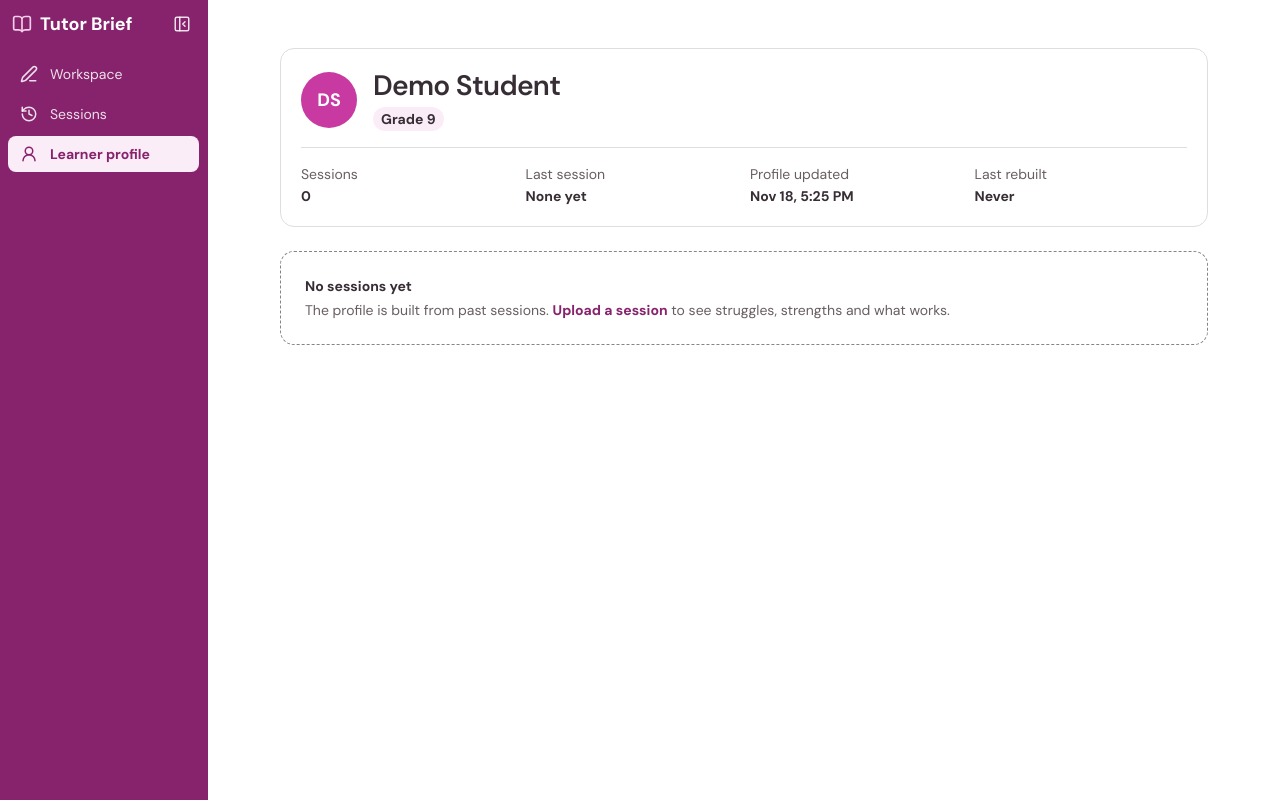
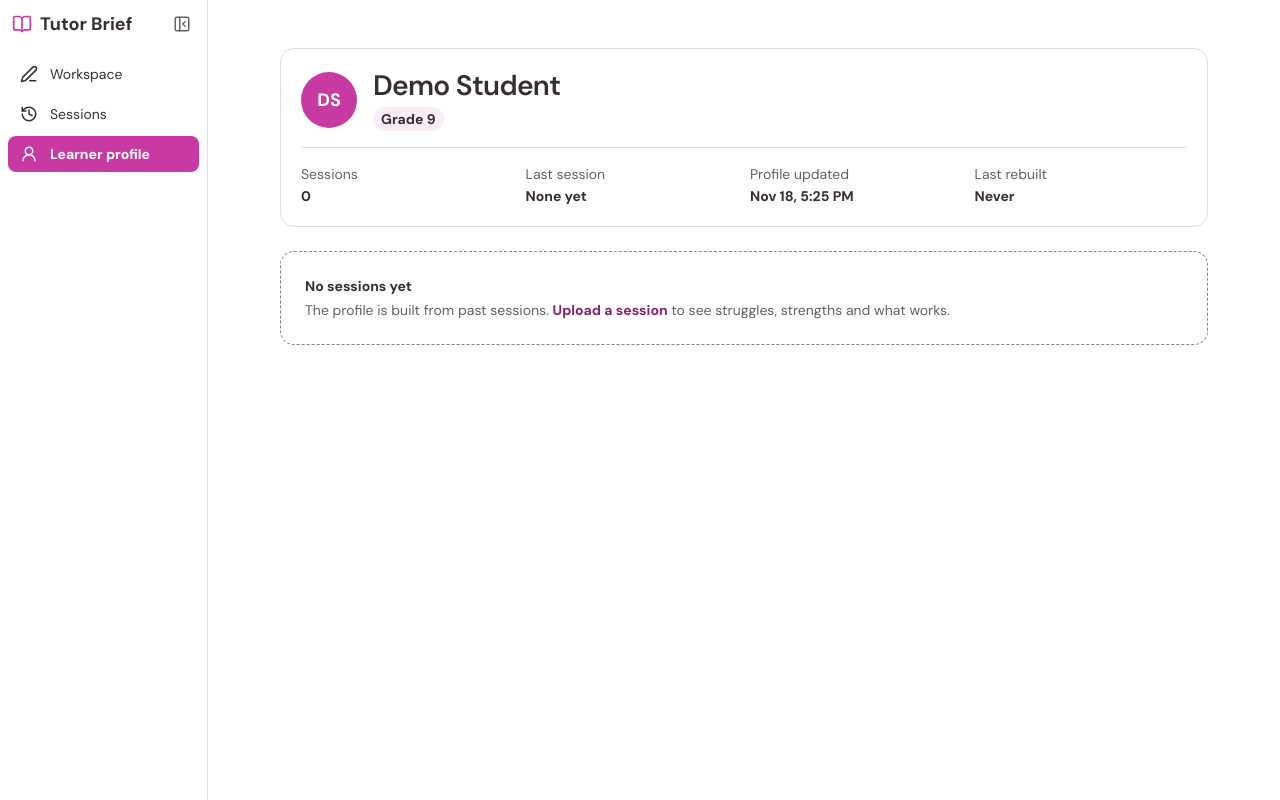
Before and after one commit to Jeff15321/mathify-brief, a Next.js app: page /profile in a window 1280 px wide. Built offline with nearby package versions, Linux system fonts and the light colour scheme.

Commit message:
Use white navigation with Mathify pink for the active page

```diff
--- a/src/components/shared/AppNav.tsx
+++ b/src/components/shared/AppNav.tsx
@@ -29,22 +29,22 @@ export function AppNav() {
     localStorage.setItem(STORAGE_KEY, String(!expanded));
     window.dispatchEvent(new StorageEvent('storage', { key: STORAGE_KEY }));
   }
-  return <nav aria-label="Main" className={`relative z-50 flex shrink-0 flex-col border-brand-deep bg-brand-deep text-card [&_:focus-visible]:outline-pale md:sticky md:top-0 md:h-dvh md:border-r ${expanded ? 'md:w-52' : 'md:w-14'}`}>
-    <div className={`flex h-12 items-center justify-between gap-2 border-b border-card/20 px-3 md:border-b-0 ${expanded ? '' : 'md:justify-center md:px-0'}`}>
-      <span className={`inline-flex items-center gap-2 text-lg font-bold text-card ${expanded ? '' : 'md:hidden'}`}>
-        <BookOpen size={20} aria-hidden="true" className="shrink-0 text-pale" />
+  return <nav aria-label="Main" className={`relative z-50 flex shrink-0 flex-col border-line bg-card text-ink md:sticky md:top-0 md:h-dvh md:border-r ${expanded ? 'md:w-52' : 'md:w-14'}`}>
+    <div className={`flex h-12 items-center justify-between gap-2 border-b border-line px-3 md:border-b-0 ${expanded ? '' : 'md:justify-center md:px-0'}`}>
+      <span className={`inline-flex items-center gap-2 text-lg font-bold ${expanded ? '' : 'md:hidden'}`}>
+        <BookOpen size={20} aria-hidden="true" className="shrink-0 text-brand" />
         Tutor Brief
       </span>
       <button type="button" onClick={() => setMenuOpen(open => !open)} aria-expanded={menuOpen} aria-label={menuOpen ? 'Close menu' : 'Open menu'}
-        className="rounded p-1 text-card/85 hover:bg-card/15 md:hidden">{menuOpen ? <X size={18} /> : <Menu size={18} />}</button>
+        className="rounded p-1 text-muted hover:bg-fill md:hidden">{menuOpen ? <X size={18} /> : <Menu size={18} />}</button>
       <button type="button" onClick={toggle} aria-expanded={expanded} aria-label={expanded ? 'Collapse navigation' : 'Expand navigation'}
-        className="hidden rounded p-1 text-card/85 hover:bg-card/15 md:block">{expanded ? <PanelLeftClose size={18} /> : <PanelLeftOpen size={18} />}</button>
+        className="hidden rounded p-1 text-muted hover:bg-fill md:block">{expanded ? <PanelLeftClose size={18} /> : <PanelLeftOpen size={18} />}</button>
     </div>
-    <ul className={`${menuOpen ? 'flex' : 'hidden'} absolute inset-x-0 top-12 flex-col gap-1 border-b border-card/20 bg-brand-deep p-2 md:static md:flex md:border-0`}>
+    <ul className={`${menuOpen ? 'flex' : 'hidden'} absolute inset-x-0 top-12 flex-col gap-1 border-b border-line bg-card p-2 md:static md:flex md:border-0`}>
       {LINKS.map(({ href, label, Icon }) => {
         const active = pathname === href || pathname.startsWith(`${href}/`);
         return <li key={href}><Link href={href} onClick={() => { setMenuOpen(false); setWorkspaceExpanded(false); }} aria-current={active ? 'page' : undefined} title={expanded ? undefined : label}
-          className={`flex items-center gap-3 rounded-panel px-3 py-2 text-sm ${expanded ? '' : 'md:justify-center md:px-0'} ${active ? 'bg-wash font-bold text-brand-deep' : 'text-card/85 hover:bg-card/15'}`}>
+          className={`flex items-center gap-3 rounded-panel px-3 py-2 text-sm ${expanded ? '' : 'md:justify-center md:px-0'} ${active ? 'bg-brand font-bold text-card' : 'text-ink hover:bg-fill'}`}>
           <Icon size={18} className="shrink-0" aria-hidden="true" /><span className={expanded ? '' : 'md:sr-only'}>{label}</span>
         </Link></li>;
       })}
```
